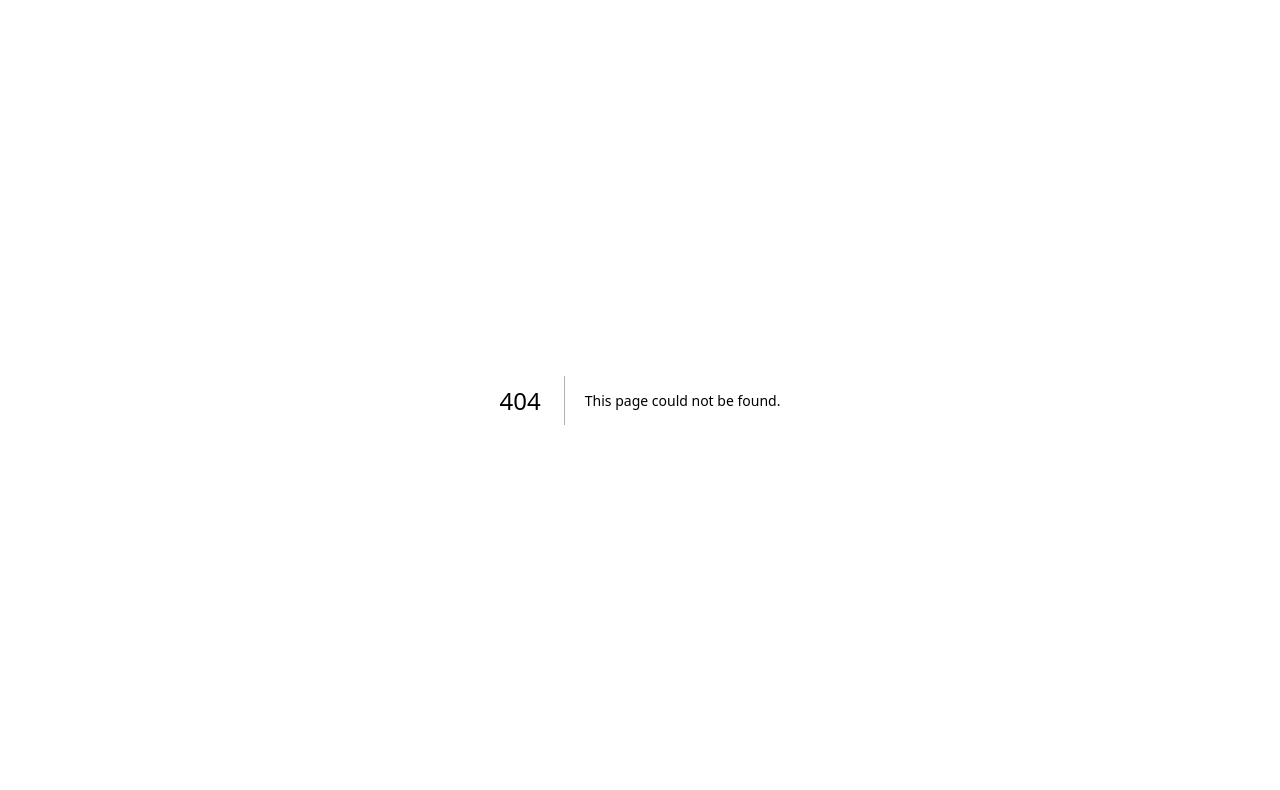
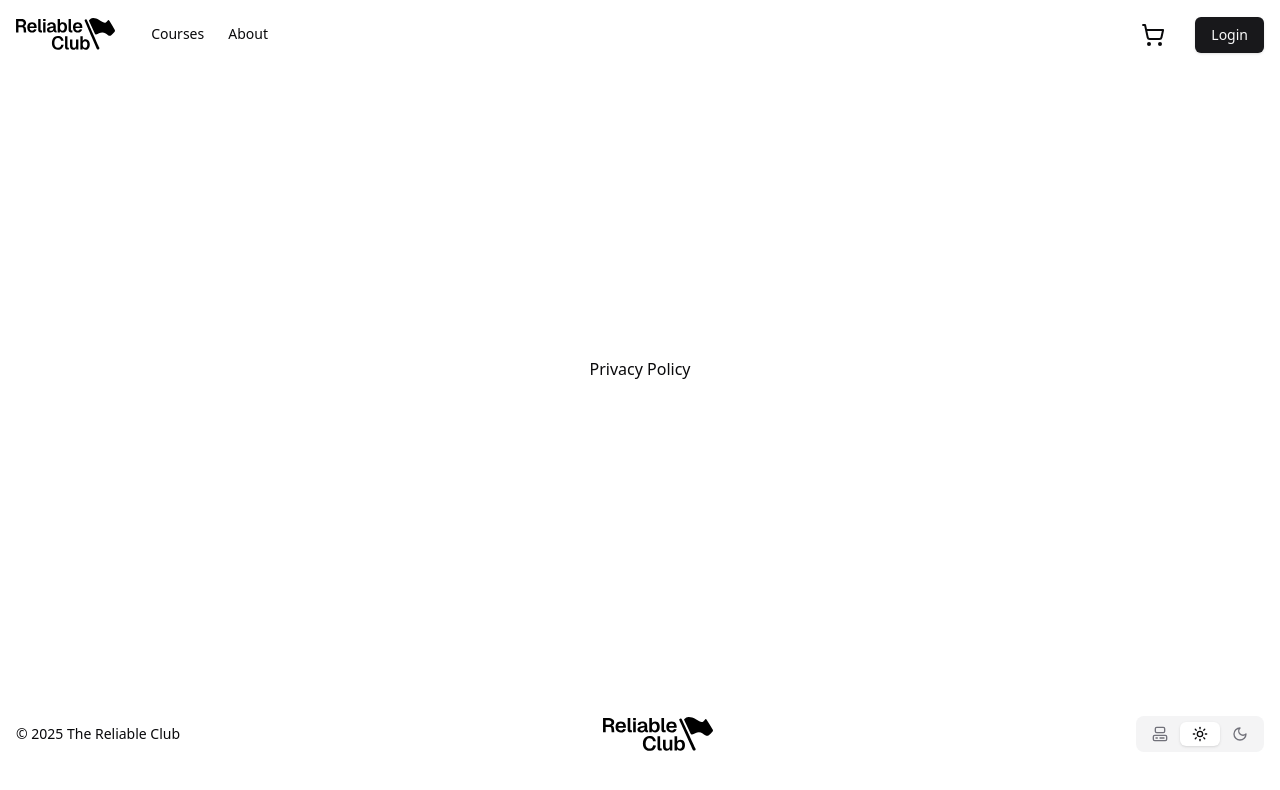
Before and after one commit to evilpaper/reliable, a Next.js app: page /privacy-policy in a window 1280 px wide. Before the commit this address had no page. Shown: the top 790 px of the page. Built offline with nearby package versions, Linux system fonts and the light colour scheme.

Commit message:
Add page for privacy policy

```diff
--- /dev/null
+++ b/src/app/(landing)/privacy-policy/page.tsx
@@ -0,0 +1,3 @@
+export default function Page() {
+  return <p>Privacy Policy</p>;
+}
```
